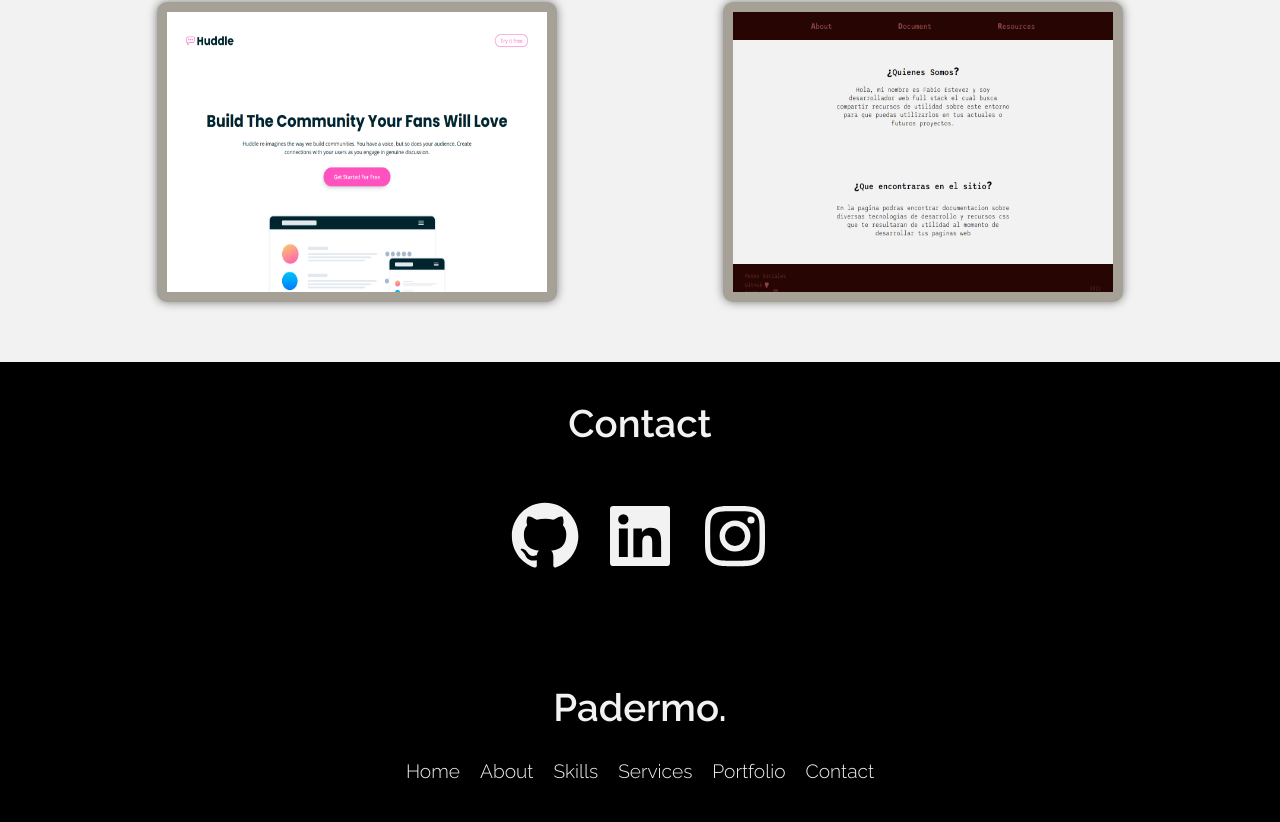
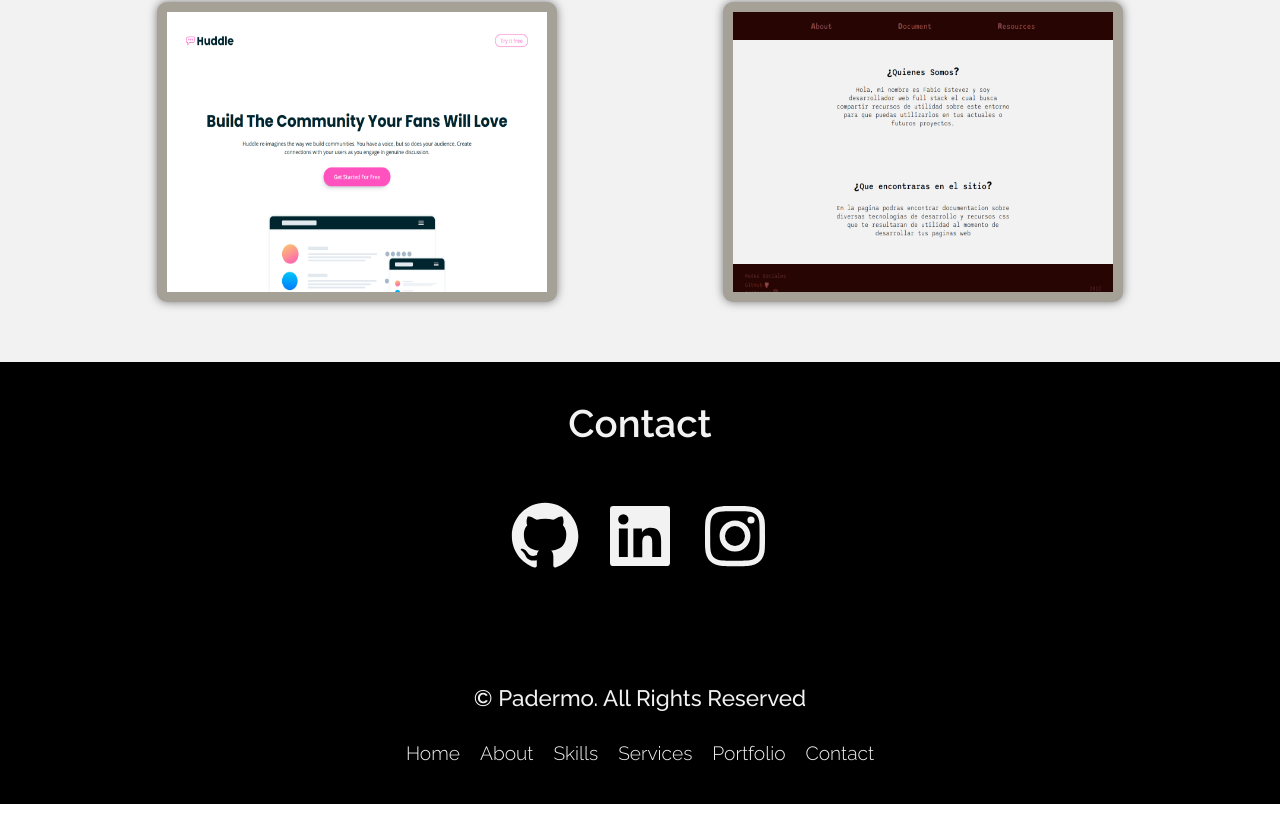
Before and after one commit to padermo/Portfolio, a React (Create React App) app: page / in a window 1280 px wide. Shown: the part 3837-4659 px from the top of the page. Built offline with nearby package versions, Linux system fonts and the light colour scheme.

Commit message:
arreglando el texto del footer

```diff
--- a/src/components/Footer/Footer.jsx
+++ b/src/components/Footer/Footer.jsx
@@ -4,7 +4,7 @@ function Footer() {
   return (
     <section className='footer'>
       <div className="footer__content container">
-        <h2 className="title title--margin">Padermo.</h2>
+        <h2 className="title title--margin title-size">&copy; Padermo. All Rights Reserved</h2>
         <div className="footer__menu">
           <a href="#home" className="footer__link">Home</a>
           <a href="#about" className="footer__link">About</a>
--- a/src/style/style.css
+++ b/src/style/style.css
@@ -435,3 +435,7 @@ body{
 .footer__link:hover{
   text-decoration: underline;
 }
+.title-size{
+  font-size: 1.4rem;
+  font-weight: 500;
+}
```
